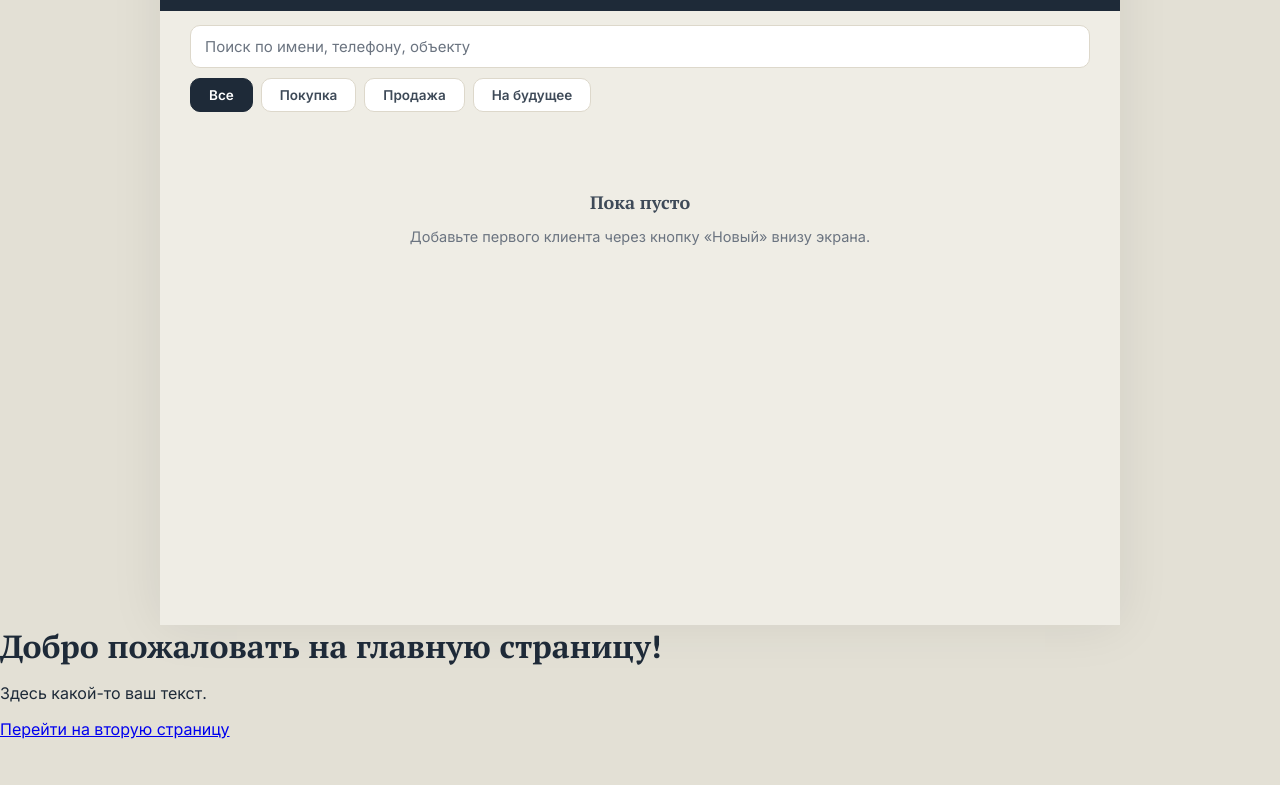
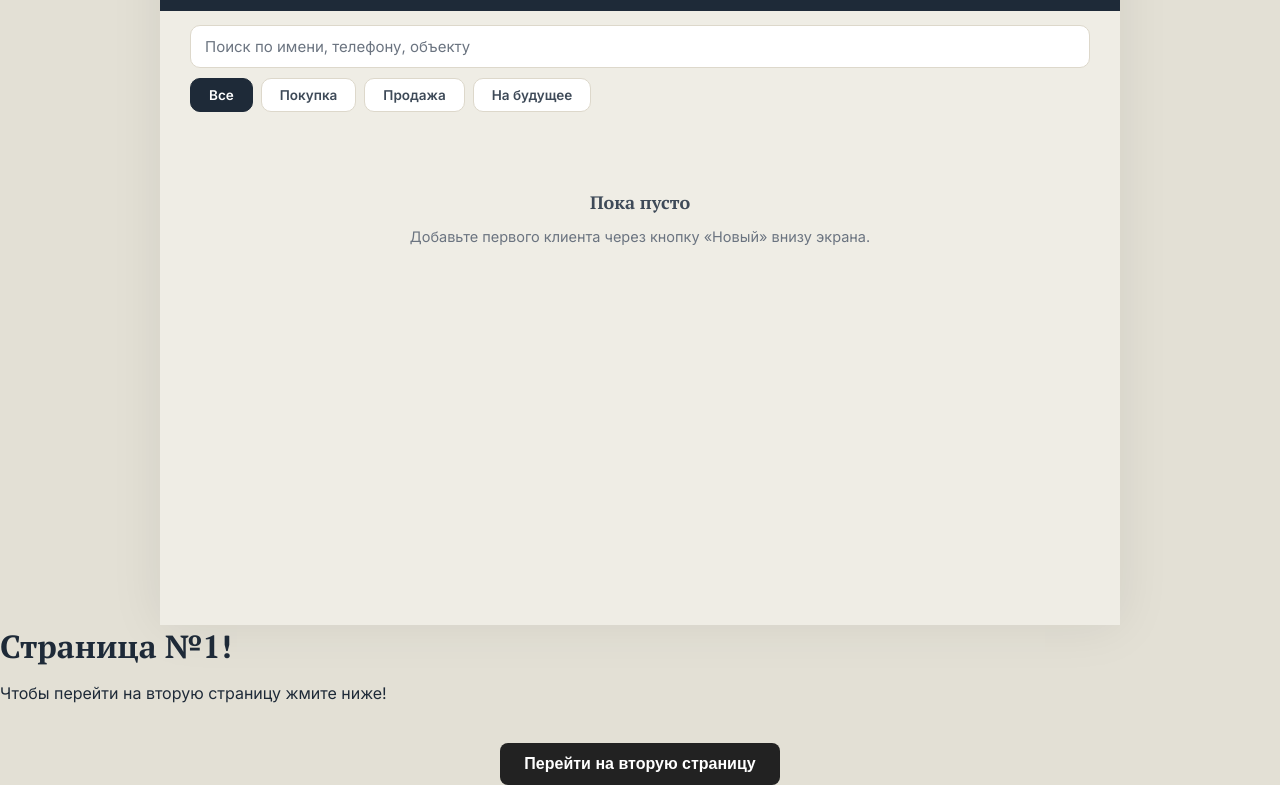
Before and after one commit to KirillIl/test, a plain HTML site: page index.html in a window 1280 px wide. Shown: the part 175-960 px from the top of the page. Before the commit the page ends 914 px from the top, so only its background shows below. Drawn offline with Linux system fonts and the light colour scheme.

Commit message:
Update index.html

```diff
--- a/index.html
+++ b/index.html
@@ -946,11 +946,13 @@
     <title>Моя первая страница</title>
 </head>
 <body>
-    <h1>Добро пожаловать на главную страницу!</h1>
-    <p>Здесь какой-то ваш текст.</p>
+    <h1>Страница №1!</h1>
+    <p>Чтобы перейти на вторую страницу жмите ниже!</p>
 
     <!-- Вот здесь ваша ссылка -->
-    <a href="index2.html">Перейти на вторую страницу</a>
+    <div style="text-align: center; margin-top: 40px; margin-bottom: 40px;">
+    <a href="index2.html" style="display: inline-block; padding: 12px 24px; background-color: #222; color: #fff; text-decoration: none; border-radius: 8px; font-family: sans-serif; font-weight: bold;">Перейти на вторую страницу</a>
+</div>
 
 </body>
 </html>
```
